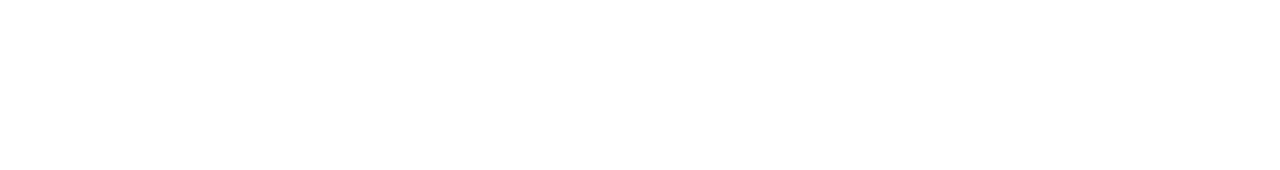
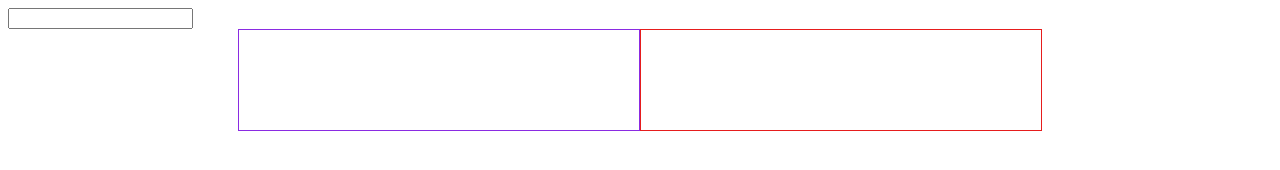
Before and after one commit to Theskiman/mirror-mirror, a plain HTML site: page index.html in a window 1280 px wide. Drawn offline with Linux system fonts and the light colour scheme.

Commit message:
Finished mirror mirror excercise

```diff
--- a/index.html
+++ b/index.html
@@ -10,7 +10,11 @@
 <body>
 
 
-
+    <input type="text" name="mirror" id="mirror">
+    <div class="flex">
+    <article id="boxOne"></article>
+    <article id="boxTwo"></article>
+    </div>
     <script src="src/scripts/main.js"></script>
 </body>
 </html>
--- a/src/scripts/main.js
+++ b/src/scripts/main.js
@@ -0,0 +1,8 @@
+let boxOne = document.getElementById("boxOne");
+let boxTwo = document.getElementById("boxTwo");
+let mirror= document.getElementById("mirror");
+mirror.addEventListener("keyup", function (event) {
+    boxOne.innerHTML = event.target.value
+    boxTwo.innerHTML = event.target.value
+    console.log(event.target.value)
+})
--- a/src/styles/main.css
+++ b/src/styles/main.css
@@ -0,0 +1,23 @@
+.flex {
+    display: flex;
+    flex-direction: row;
+    justify-content: center;
+    align-content: space-around;
+}
+
+
+#boxOne {
+    display: flex;
+    flex-direction: row;
+    border: 1px blueviolet solid;
+    width: 400px;
+    height: 100px;
+}
+
+#boxTwo {
+    display: flex;
+    flex-direction: row;
+    border: 1px rgb(230, 29, 29) solid;
+    width: 400px;
+    height: 100px;
+}
```
